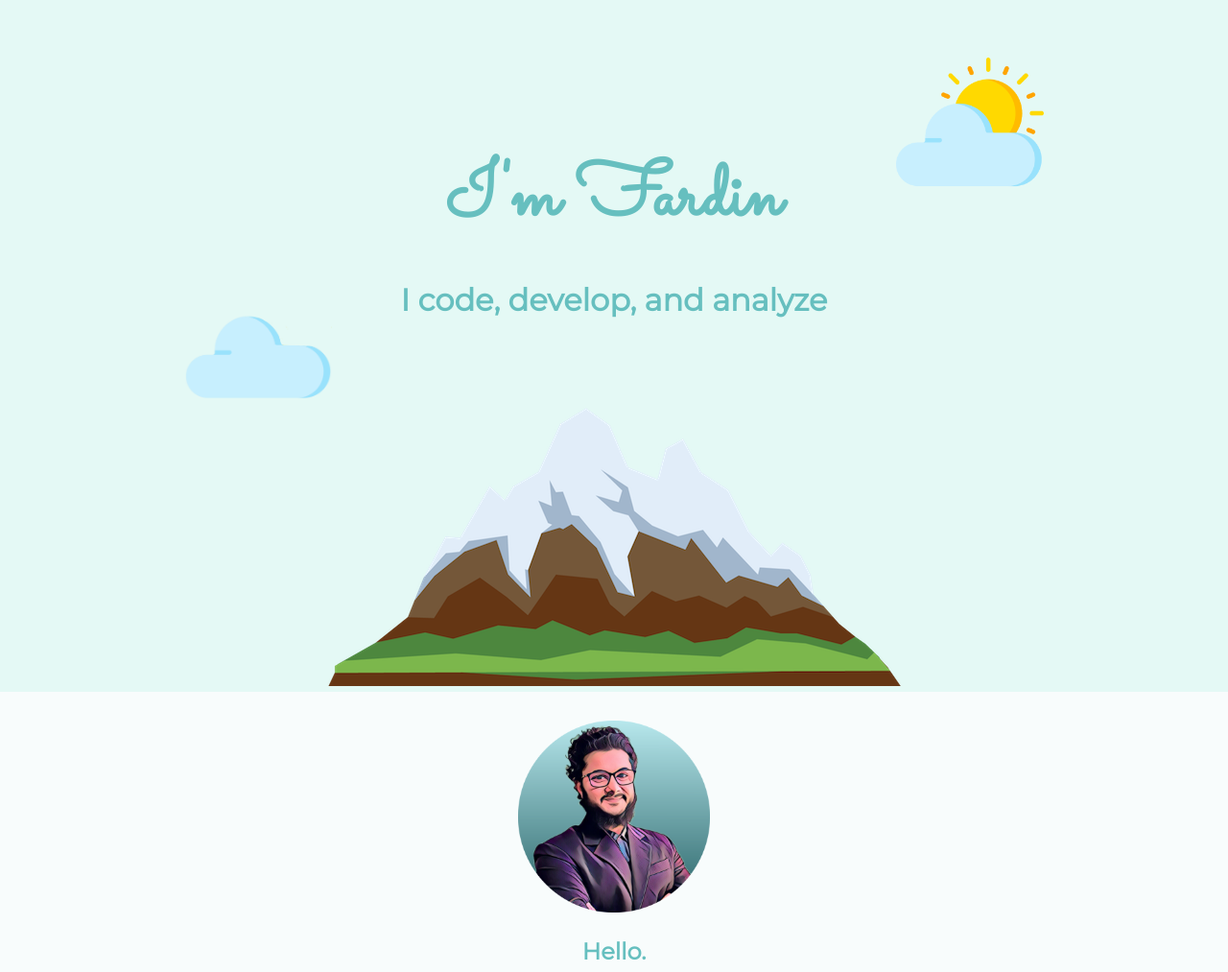
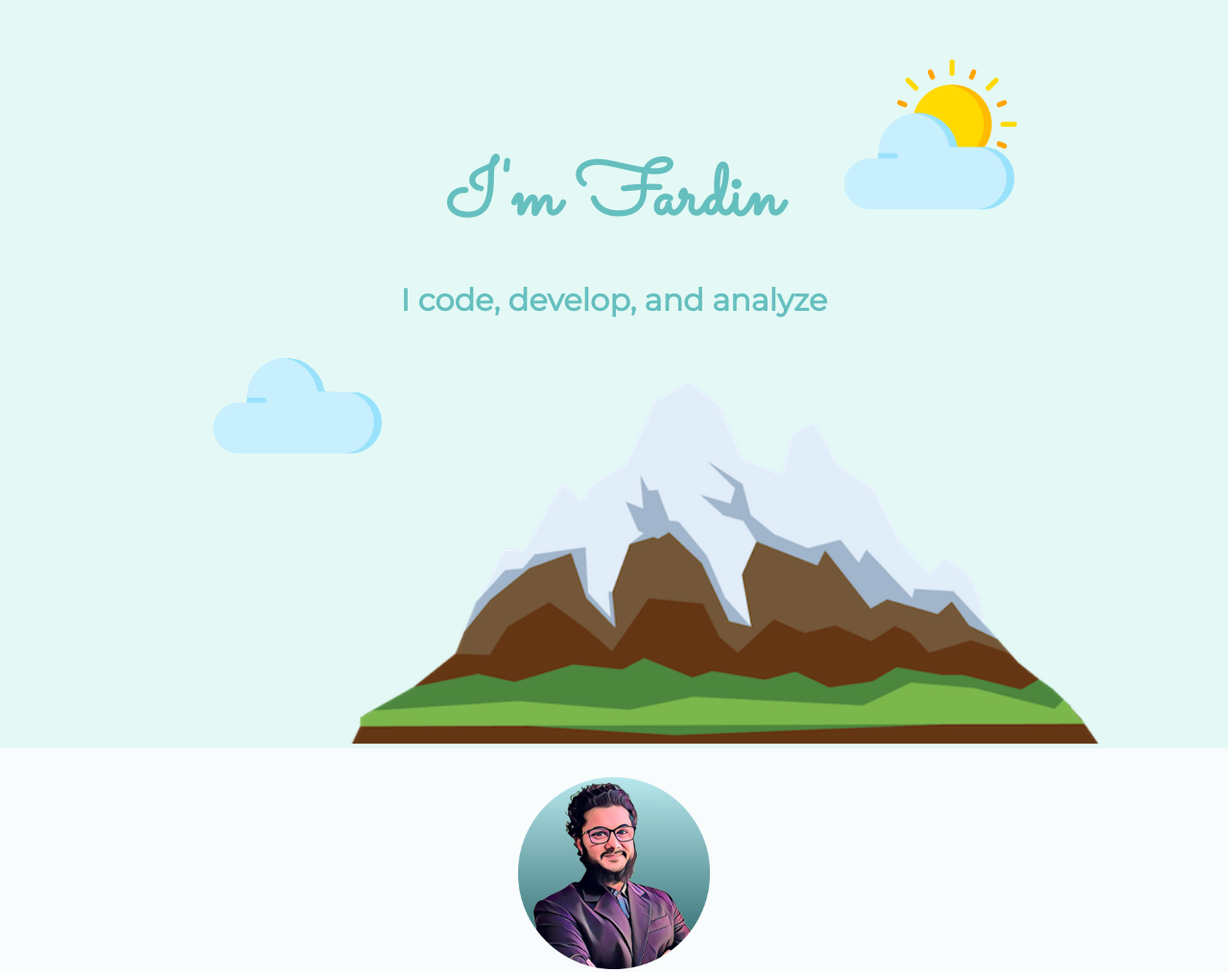
Before and after one commit to mdgolamfardin/Portfolio-Website, a plain HTML site: page index.html in a window 1280 px wide. Shown: the top 1013 px of the page at 96% size. Drawn offline with nearby package versions, Linux system fonts and the light colour scheme; a web font is replaced by a local one.

Commit message:
update styles.css: opening

```diff
--- a/css/styles.css
+++ b/css/styles.css
@@ -110,8 +110,8 @@ hr {
 .first-cloud {
   position: absolute;
   top: 50px;
-  right: 15%;
-  width: 12%
+  right: 220px;
+  width: 180px;
 }
 
 .into-cont {
@@ -126,6 +126,7 @@ hr {
 }
 
 .opening {
+  height: 680px;
   margin: 0;
   position: relative;
   padding-top: 100px;
@@ -134,9 +135,17 @@ hr {
 
 .second-cloud {
   position: absolute;
-  left: 15%;
   bottom: 300px;
-  width: 12%;
+  left: 220px;
+  width: 180px;
+}
+
+.mountain {
+  position: absolute;
+  left: 365px;
+  bottom: 5px;
+  width: 780px;
+
 }
 
 .profile-pic {
--- a/index.html
+++ b/index.html
@@ -16,8 +16,8 @@
       <img class="first-cloud" src="sun.png" alt="cloud">
       <h1>I'm Fardin</h1>
       <h2><strong>I code, develop, and analyze</strong></h2>
-      <img style="margin-top: 30px;" class="second-cloud" src="cloud-second.png" alt="cloud">
-      <img src="mountain.png" alt="mountain">
+      <img class="second-cloud" src="cloud-second.png" alt="cloud">
+      <img class="mountain" src="mountain.png" alt="mountain">
     </section>
 
     <section class="contents">
```
